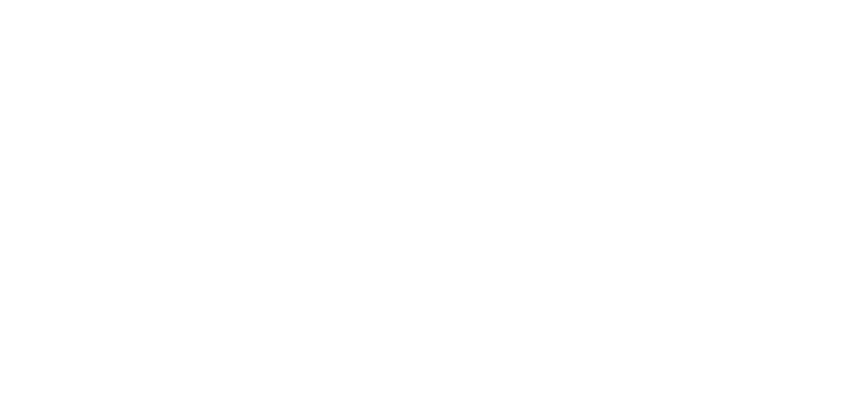
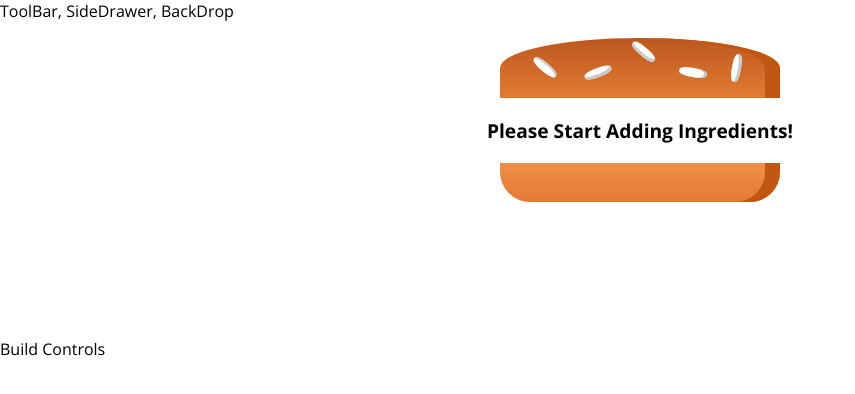
Before and after one commit to JyothiTurpu/BurgerBuilder, a React app: page / in a window 1280 px wide. Shown: the top 394 px of the page, without its empty margins (0-855 px from the left). Built offline with nearby package versions, Linux system fonts and the light colour scheme.

Commit message:
Adding Burger Components Dynamically

```diff
--- a/package.json
+++ b/package.json
@@ -31,6 +31,7 @@
     "postcss-flexbugs-fixes": "3.2.0",
     "postcss-loader": "2.0.8",
     "promise": "8.0.1",
+    "prop-types": "^15.7.2",
     "raf": "3.4.0",
     "react": "^16.13.1",
     "react-dev-utils": "^5.0.2",
--- a/src/App.js
+++ b/src/App.js
@@ -1,8 +1,16 @@
 import React, { Component } from "react";
+import Layout from "./components/Layout/Layout";
+import BurgerBuilder from "./containers/BurgerBuilder/BurgerBuilder";
 
 class App extends Component {
   render() {
-    return <div></div>;
+    return (
+      <div>
+        <Layout>
+          <BurgerBuilder />
+        </Layout>
+      </div>
+    );
   }
 }
 
--- /dev/null
+++ b/src/components/Burger/Burger.css
@@ -0,0 +1,31 @@
+.Burger {
+    width: 100%;
+    margin: auto;
+    height: 250px;
+    /* overflow: scroll; */
+    text-align: center;
+    font-weight: bold;
+    font-size: 1.2rem;
+}
+
+@media (min-width: 1000px) and (min-height: 700px) {
+    .Burger {
+        width: 700px;
+        height: 600px;
+    }
+}
+
+@media (min-width: 500px) and (min-height: 401px) {
+    .Burger {
+        width: 450px;
+        height: 400px;
+    }
+}
+
+
+@media (min-width: 500px) and (min-height: 400px) {
+    .Burger {
+        width: 350px;
+        height: 300px;
+    }
+}
--- /dev/null
+++ b/src/components/Burger/Burger.js
@@ -0,0 +1,29 @@
+import React from "react";
+import BurgerIngredient from "./BurgerIngredient/BurgerIngredient";
+import classes from "./Burger.css";
+
+const Burger = (props) => {
+  let transformedIngredients = Object.keys(props.ingredients)
+    .map((igKey) => {
+      return [...Array(props.ingredients[igKey])].map((_, i) => {
+        return <BurgerIngredient key={igKey + i} type={igKey} />;
+      });
+    })
+    .reduce((arr, el) => {
+      return arr.concat(el);
+    }, []);
+
+  if (transformedIngredients.length === 0) {
+    transformedIngredients = <p>Please Start Adding Ingredients!</p>;
+  }
+
+  return (
+    <div className={classes.Burger}>
+      <BurgerIngredient type="bread-top" />
+      {transformedIngredients}
+      <BurgerIngredient type="bread-bottom" />
+    </div>
+  );
+};
+
+export default Burger;
--- /dev/null
+++ b/src/components/Burger/BurgerIngredient/BurgerIngredient.css
@@ -0,0 +1,113 @@
+.BreadBottom {
+    height: 13%;
+    width: 80%;
+    background: linear-gradient(#F08E4A, #e27b36);
+    border-radius: 0 0 30px 30px;
+    box-shadow: inset -15px 0 #c15711;
+    margin: 2% auto;
+}
+
+.BreadTop {
+    height: 20%;
+    width: 80%;
+    background: linear-gradient(#bc581e, #e27b36);
+    border-radius: 50% 50% 0 0;
+    box-shadow: inset -15px 0 #c15711;
+    margin: 2% auto;
+    position: relative;
+}
+
+.Seeds1 {
+    width: 10%;
+    height: 15%;
+    position: absolute;
+    background-color: white;
+    left: 30%;
+    top: 50%;
+    border-radius: 40%;
+    transform: rotate(-20deg);
+    box-shadow: inset -2px -3px #c9c9c9;
+}
+
+.Seeds1:after {
+    content: "";
+    width: 100%;
+    height: 100%;
+    position: absolute;
+    background-color: white;
+    left: -170%;
+    top: -260%;
+    border-radius: 40%;
+    transform: rotate(60deg);
+    box-shadow: inset -1px 2px #c9c9c9;
+}
+
+.Seeds1:before {
+    content: "";
+    width: 100%;
+    height: 100%;
+    position: absolute;
+    background-color: white;
+    left: 180%;
+    top: -50%;
+    border-radius: 40%;
+    transform: rotate(60deg);
+    box-shadow: inset -1px -3px #c9c9c9;
+}
+
+.Seeds2 {
+    width: 10%;
+    height: 15%;
+    position: absolute;
+    background-color: white;
+    left: 64%;
+    top: 50%;
+    border-radius: 40%;
+    transform: rotate(10deg);
+    box-shadow: inset -3px 0 #c9c9c9;
+}
+
+.Seeds2:before {
+    content: "";
+    width: 100%;
+    height: 100%;
+    position: absolute;
+    background-color: white;
+    left: 150%;
+    top: -130%;
+    border-radius: 40%;
+    transform: rotate(90deg);
+    box-shadow: inset 1px 3px #c9c9c9;
+}
+
+
+.Meat {
+    width: 80%;
+    height: 8%;
+    background: linear-gradient(#7f3608, #702e05);
+    margin: 2% auto;
+    border-radius: 15px;
+}
+
+.Cheese {
+    width: 90%;
+    height: 4.5%;
+    margin: 2% auto;
+    background: linear-gradient(#f4d004, #d6bb22);
+    border-radius: 20px;
+}
+
+.Salad {
+    width: 85%;
+    height: 7%;
+    margin: 2% auto;
+    background: linear-gradient(#228c1d, #91ce50);
+    border-radius: 20px;
+}
+
+.Bacon {
+    width: 80%;
+    height: 3%;
+    background: linear-gradient(#bf3813, #c45e38);
+    margin: 2% auto;
+}
--- /dev/null
+++ b/src/components/Burger/BurgerIngredient/BurgerIngredient.js
@@ -0,0 +1,51 @@
+import React, { Component } from "react";
+import classes from "./BurgerIngredient.css";
+import PropTypes from "prop-types";
+
+class BurgerIngredient extends Component {
+  render() {
+    let ingredient = null;
+
+    switch (this.props.type) {
+      case "bread-bottom":
+        ingredient = <div className={classes.BreadBottom}></div>;
+        break;
+
+      case "bread-top":
+        ingredient = (
+          <div className={classes.BreadTop}>
+            <div className={classes.Seeds1}></div>
+            <div className={classes.Seeds2}></div>
+          </div>
+        );
+        break;
+
+      case "meat":
+        ingredient = <div className={classes.Meat}></div>;
+        break;
+
+      case "cheese":
+        ingredient = <div className={classes.Cheese}></div>;
+        break;
+
+      case "salad":
+        ingredient = <div className={classes.Salad}></div>;
+        break;
+
+      case "bacon":
+        ingredient = <div className={classes.Bacon}></div>;
+        break;
+
+      default:
+        ingredient = null;
+    }
+
+    return ingredient;
+  }
+}
+
+BurgerIngredient.propTypes = {
+  type: PropTypes.string.isRequired,
+};
+
+export default BurgerIngredient;
--- /dev/null
+++ b/src/components/Layout/Layout.css
@@ -0,0 +1,4 @@
+.Content {
+    margin-top: 16px;
+
+}
--- /dev/null
+++ b/src/components/Layout/Layout.js
@@ -0,0 +1,12 @@
+import React from "react";
+import Aux from "../../hoc/Aux";
+import classes from "./Layout.css";
+
+const Layout = (props) => (
+  <Aux>
+    <div>ToolBar, SideDrawer, BackDrop</div>
+    <main className={classes.Content}>{props.children}</main>
+  </Aux>
+);
+
+export default Layout;
--- /dev/null
+++ b/src/containers/BurgerBuilder/BurgerBuilder.js
@@ -0,0 +1,30 @@
+import React, { Component } from "react";
+import Aux from "../../hoc/Aux";
+import Burger from "../../components/Burger/Burger";
+
+class BurgerBuilder extends Component {
+  // constructor(props) {
+  //   super(props);
+  //   this.state = {};
+  // }
+
+  state = {
+    ingredients: {
+      salad: 0,
+      bacon: 0,
+      cheese: 0,
+      meat: 0,
+    },
+  };
+
+  render() {
+    return (
+      <Aux>
+        <Burger ingredients={this.state.ingredients} />
+        <div>Build Controls</div>
+      </Aux>
+    );
+  }
+}
+
+export default BurgerBuilder;
--- /dev/null
+++ b/src/hoc/Aux.js
@@ -0,0 +1,3 @@
+const Aux = (props) => props.children;
+
+export default Aux;
```
